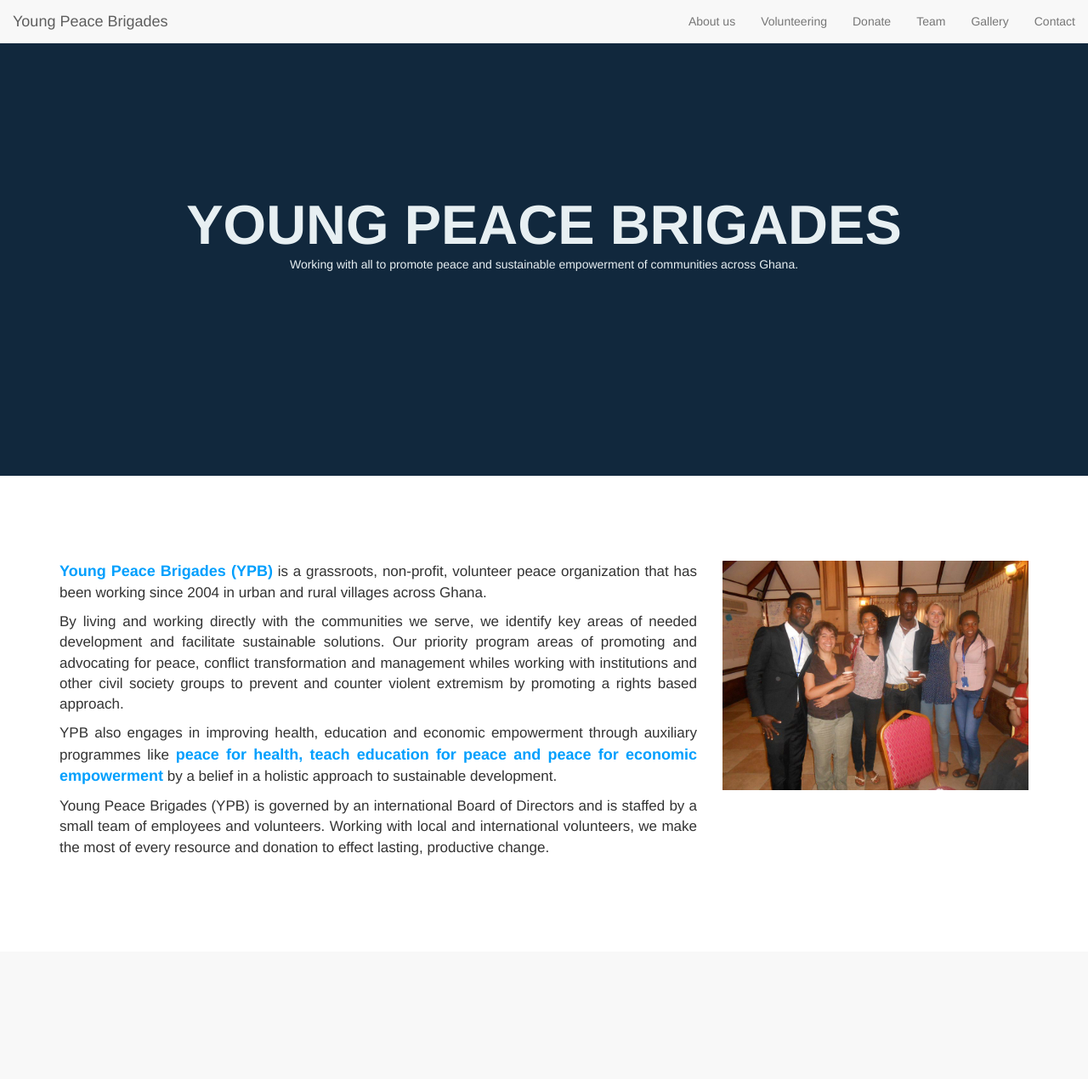
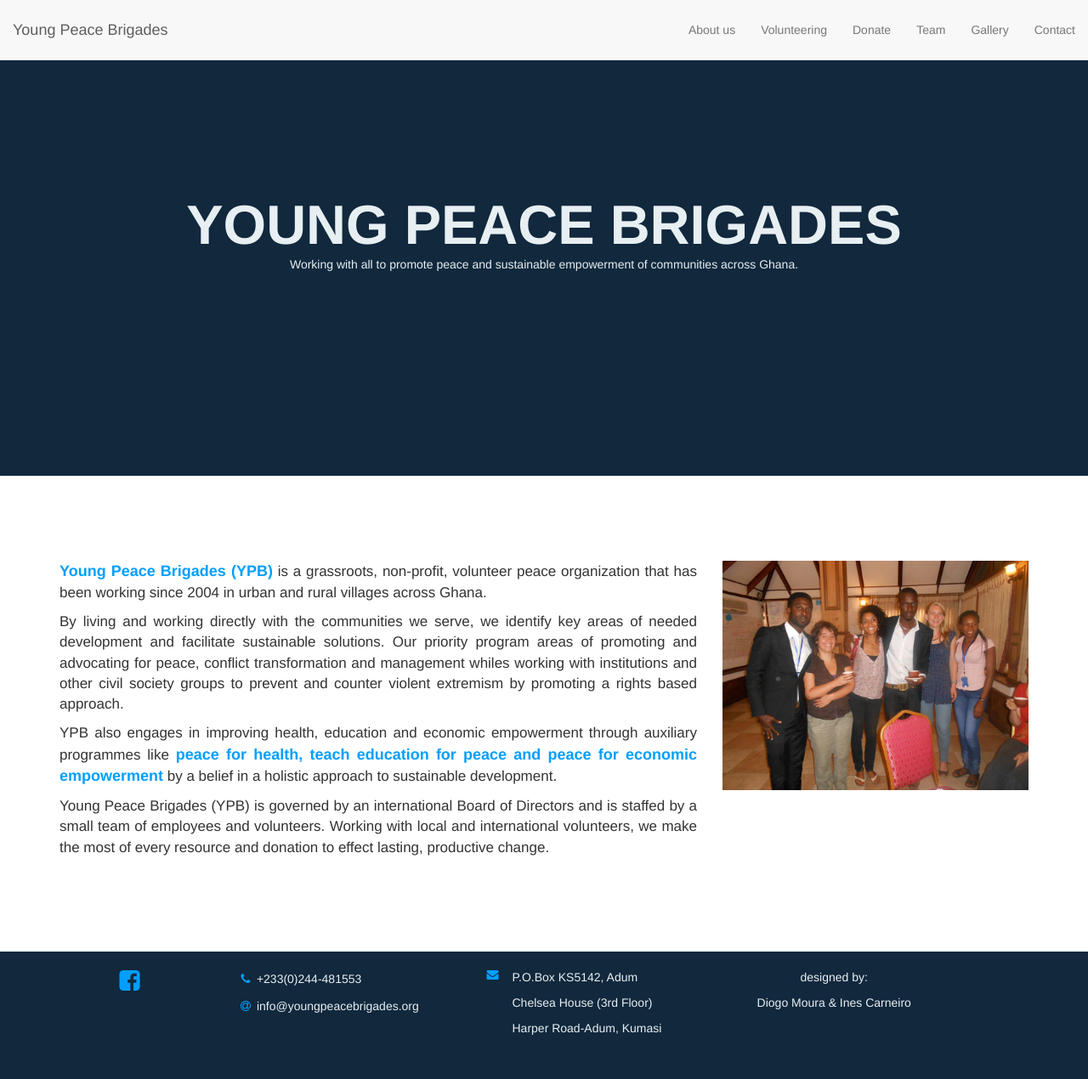
Before and after one commit to dimamo5/volunteer-work, a web app: file YPB/aboutus.html in a window 1280 px wide. Shown: the whole page at 85% size. Before the commit the page ends 1007 px from the top, so only its background shows below. Run offline with its HTML, style and script files only (its server is not run), Linux system fonts and the light colour scheme; some libraries are stand-ins or nearby versions.

Commit message:
Added footer to the remaining pages and small tweak to navbar

```diff
--- a/YPB/aboutus.html
+++ b/YPB/aboutus.html
@@ -92,6 +92,41 @@
         </div>
     </section>
 
+<footer>
+    <div class="container">
+        <div class="row">
+            <div class="social-media text-center col-lg-2 col-xs-12">
+                <a href="https://www.facebook.com/ypbvolunteers/">
+                    <i class="fa fa-facebook-square fa-fw fa-2x" title="Facebook"></i>
+                </a>
+            </div>
+            <div class="col-lg-6 col-xs-12">
+                <div class="center-block col-lg-6 col-xs-12">
+                    <p class="text-left"><i class="fa fa-phone fa-fw"></i> +233(0)244-481553</p>
+                    <p class="text-left"><i class="fa fa-at fa-fw"></i> info@youngpeacebrigades.org</p>
+                </div>
+                <div class="center-block col-lg-6 col-xs-12">
+                    <i class="col-lg-2 fa fa-envelope fa-fw"></i>
+                    <div class="col-lg-10 p-o-box">
+                        <p>
+                            P.O.Box KS5142, Adum
+                        </p>
+                        <p>
+                            Chelsea House (3rd Floor)
+                        </p>
+                        <p>
+                            Harper Road-Adum, Kumasi
+                        </p>
+                    </div>
+                </div>
+            </div>
+            <div class="col-lg-3 col-xs-12">
+                <p class="text-center">designed by:</p>
+                <p class="text-center">Diogo Moura & Ines Carneiro</p>
+            </div>
+        </div>
+    </div>
+</footer>
 
 </body>
 
--- a/YPB/css/style.css
+++ b/YPB/css/style.css
@@ -62,6 +62,18 @@
     color: #009FFD;
 }
 
+.navbar{
+    min-height: 70px;
+    vertical-align: middle;
+}
+.navbar-brand{
+    height: 70px;
+}
+
+.navbar-nav li a,.navbar-brand {
+ line-height: 40px;
+}
+
 .nav>li>a:focus, .nav>li>a:hover {
     background-color: transparent;
 }
@@ -108,7 +120,7 @@
 
 h2{
    color: #11283D;
-    letter-spacing: 1px;
+   letter-spacing: 1px;
 }
 
 i{
```
Also changed, not shown: YPB/contact.html (+35 -0 lines), YPB/gallery.html (+35 -0 lines).
